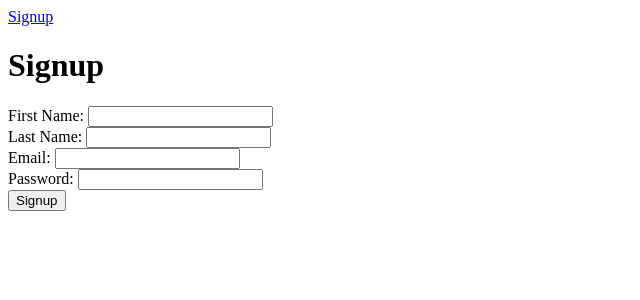
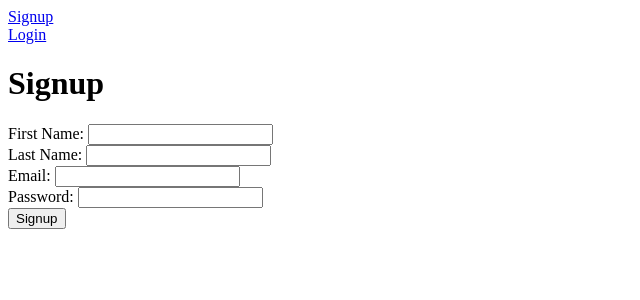
Before and after one commit to lukenadackapadam/Nasa-Apod-Frontend, a React (Vite) app: page /signup in a window 1280 px wide. Shown: the top 300 px of the page, without its empty margins (0-640 px from the left). Built offline with nearby package versions, Linux system fonts and the light colour scheme.

Commit message:
Adjust Header.jsx & add LogoutLink component

```diff
--- a/src/Header.jsx
+++ b/src/Header.jsx
@@ -1,8 +1,31 @@
+import { LogoutLink } from "./LogoutLink";
+
 export function Header() {
+  let authLinks;
+  if (localStorage.jwt === undefined) {
+    authLinks = (
+      <>
+        <div>
+          <a href="/signup">Signup</a>
+        </div>
+        <div>
+          <a href="/">Login</a>
+        </div>
+      </>
+    );
+  } else {
+    authLinks = (
+      <a>
+        <LogoutLink />
+      </a>
+    );
+  }
+
   return (
     <header>
       <nav>
-        <a href="/signup">Signup</a>
+        {authLinks}
+        {/* <a href="/signup">Signup</a> | <a href="/">Login</a> */}
       </nav>
     </header>
   );
```
